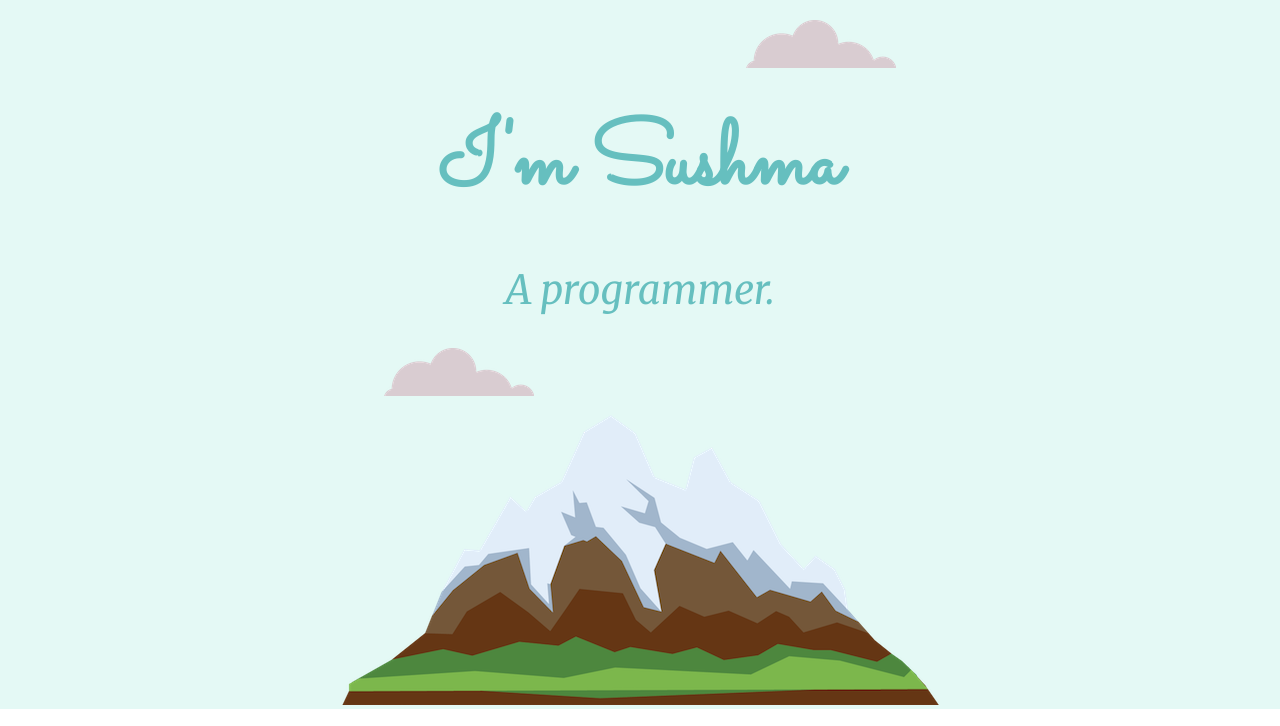
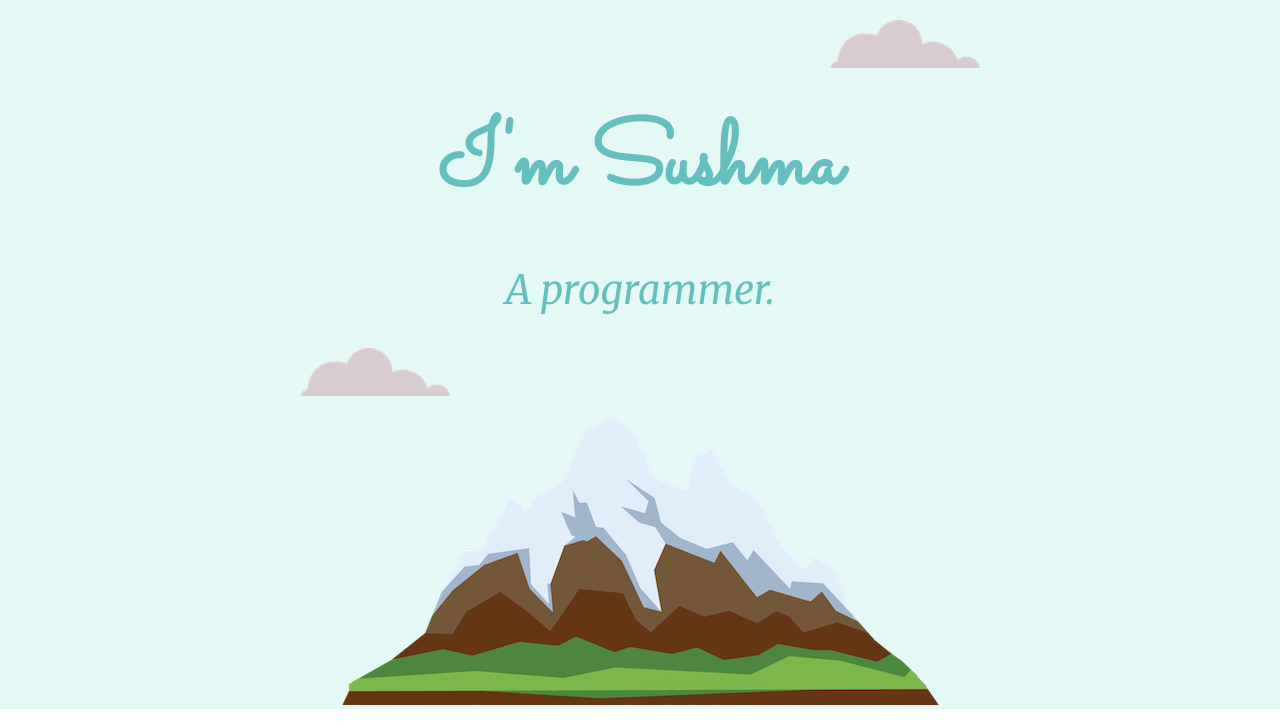
Before and after one commit to Sushmasreeg/Mysite, a plain HTML site: page index.html in a window 1280 px wide. Shown: the top 726 px of the page. Drawn offline with Linux system fonts and the light colour scheme.

Commit message:
Update styles.css

```diff
--- a/css/styles.css
+++ b/css/styles.css
@@ -45,11 +45,11 @@ p{
 .bottom-cloud
 {
   position: absolute;
-  left:30%;
+  left:300px;
 }
 .top-cloud{
   position: absolute;
-  right: 30%;
+  right: 300px;
   padding-top: 20px;
 }
 .top-container
```
